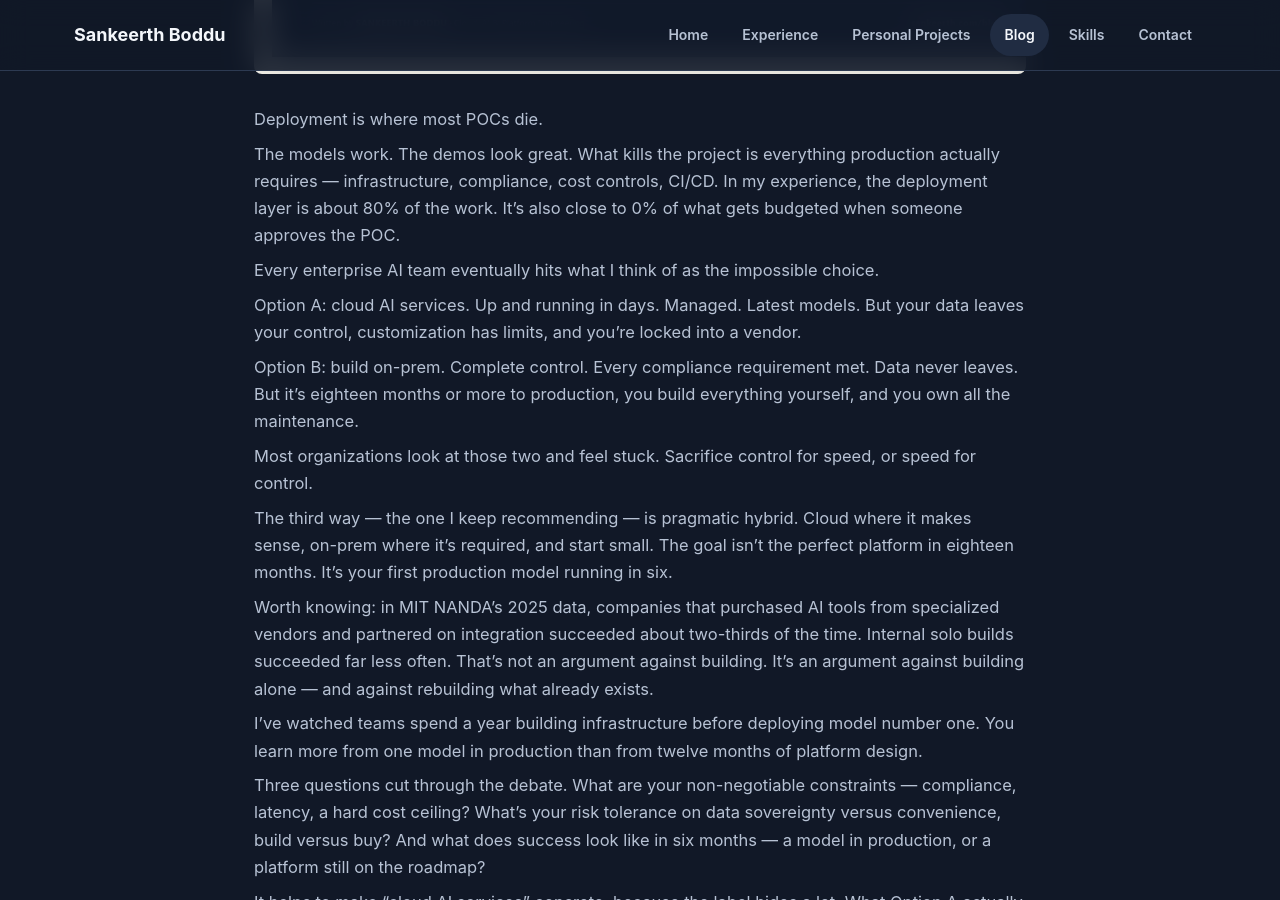
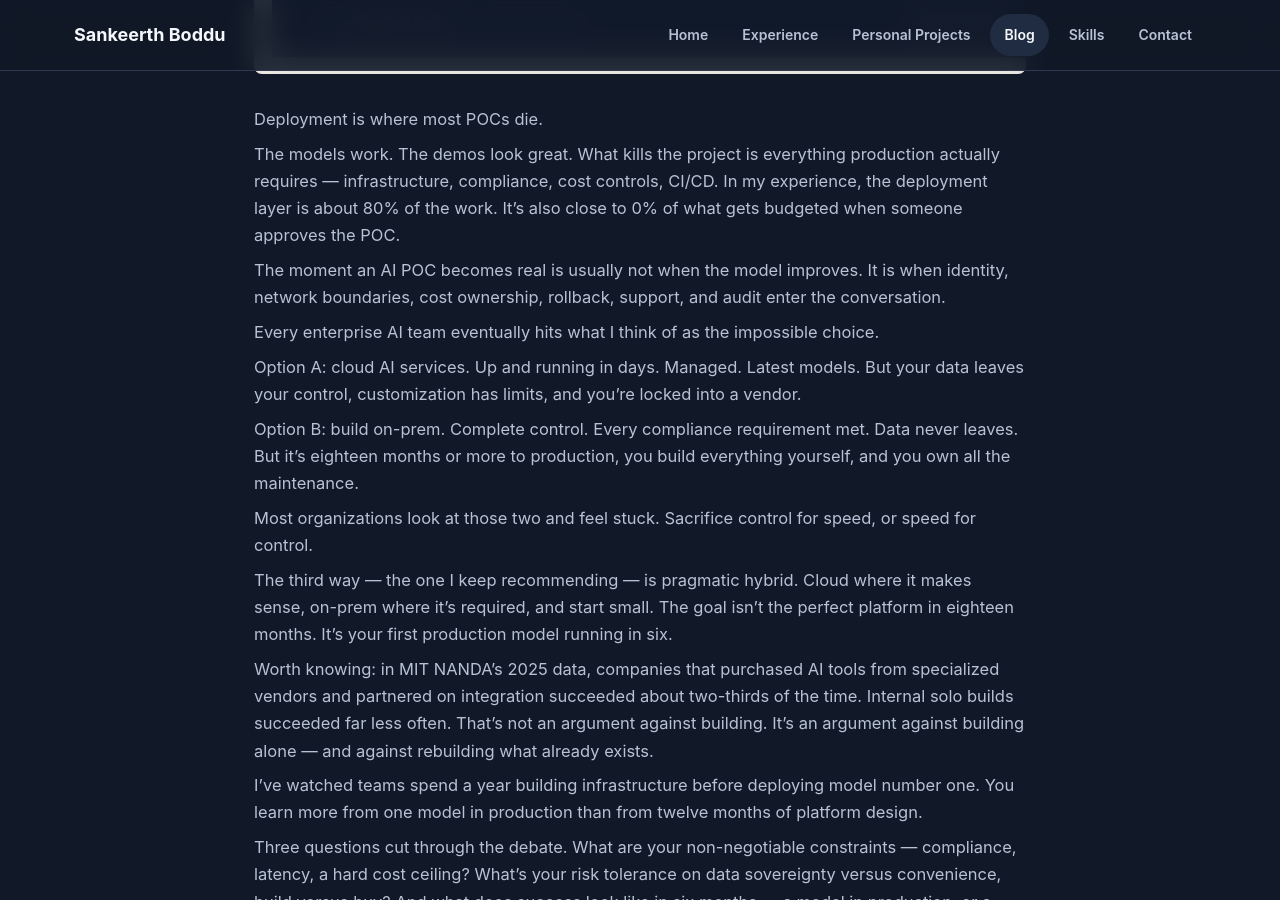
Before and after one commit to SankeerthBoddu/sankeerth.com, a Jekyll site: the page built from _posts/2026-08-22-how-to-deploy-enterprise-ai.md, in a window 1280 px wide and 900 px high, scrolled down 1861 px. Built offline with Jekyll 4.4.1, drawn with Linux system fonts in a browser that asks for light colours; nearby versions of some CDN libraries.

Commit message:
edit: add lived production transition to post 4

```diff
--- a/_posts/2026-08-22-how-to-deploy-enterprise-ai.md
+++ b/_posts/2026-08-22-how-to-deploy-enterprise-ai.md
@@ -12,6 +12,8 @@ excerpt: "Deployment is where most POCs die. The deployment layer is about 80% o
 Deployment is where most POCs die.
 
 The models work. The demos look great. What kills the project is everything production actually requires — infrastructure, compliance, cost controls, CI/CD. In my experience, the deployment layer is about 80% of the work. It's also close to 0% of what gets budgeted when someone approves the POC.
+
+The moment an AI POC becomes real is usually not when the model improves. It is when identity, network boundaries, cost ownership, rollback, support, and audit enter the conversation.
 
 Every enterprise AI team eventually hits what I think of as the impossible choice.
 
```
